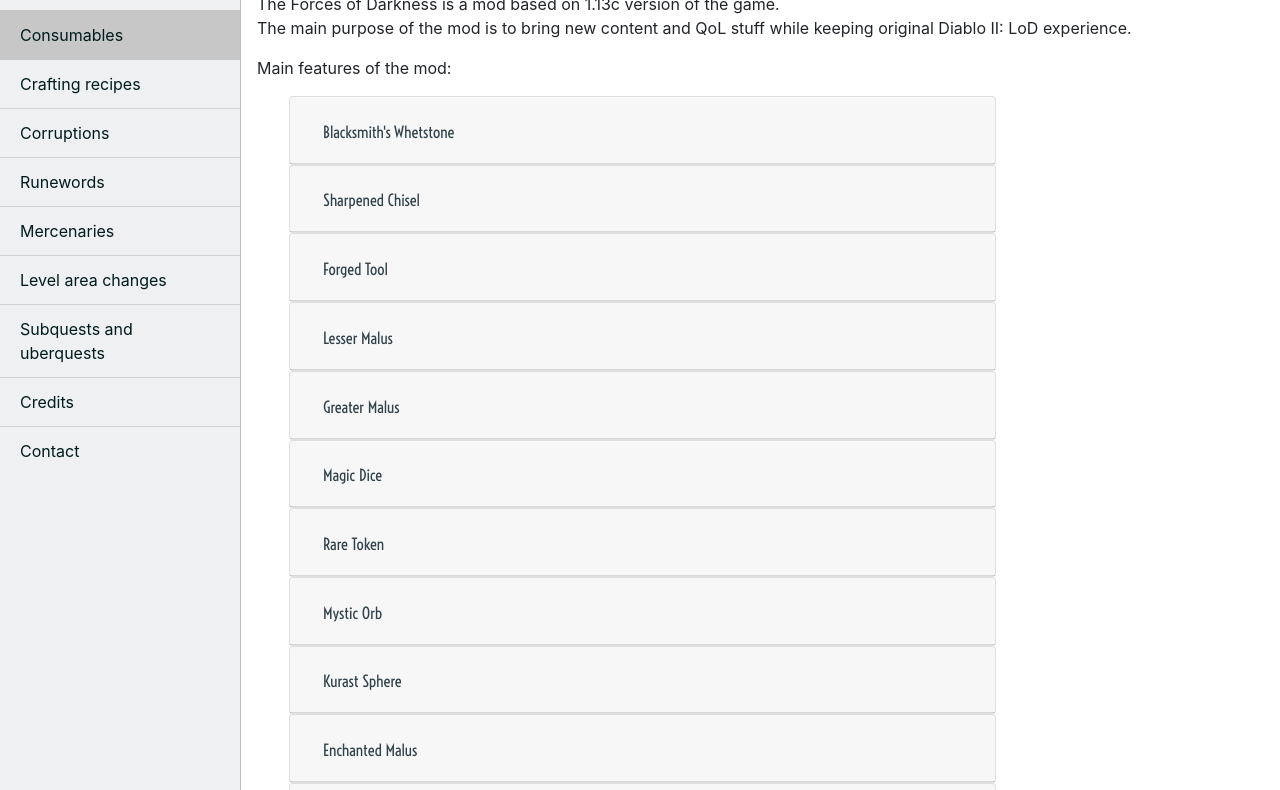
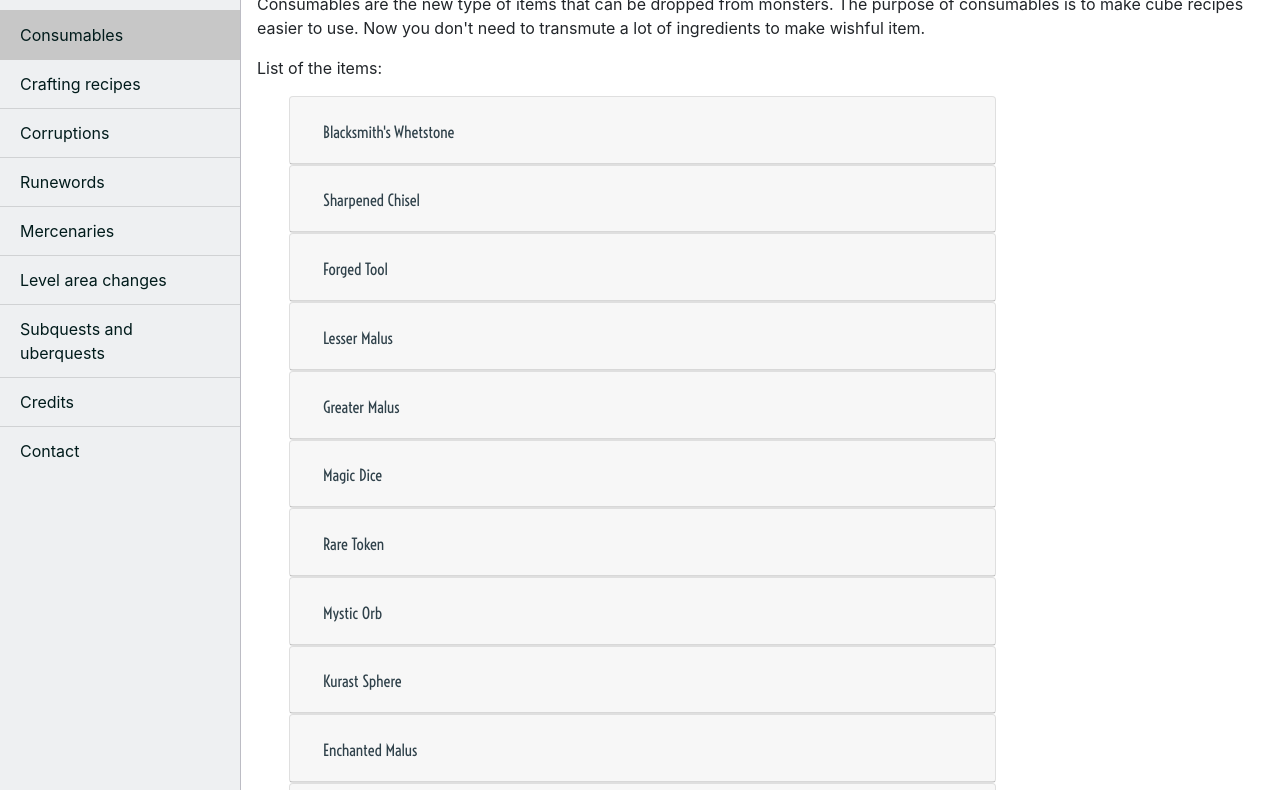
Before and after one commit to sweetcarolinahoney/sweetcarolinahoney.github.io, a website: page consumables.html in a window 1280 px wide. Shown: the part 145-935 px from the top of the page. Drawn offline with Linux system fonts and the light colour scheme.

Commit message:
Update consumables.html

```diff
--- a/consumables.html
+++ b/consumables.html
@@ -77,8 +77,8 @@
 
       <div class="container-fluid mx-3">
         <h1 class="mt-4">Consumables</h1>
-		<p>The Forces of Darkness is a mod based on 1.13c version of the game.<br>The main purpose of the mod is to bring new content and QoL stuff while keeping original Diablo II: LoD experience.</p>
-		<p>Main features of the mod:</p>
+		<p>Consumables are the new type of items that can be dropped from monsters. The purpose of consumables is to make cube recipes easier to use. Now you don't need to transmute a lot of ingredients to make wishful item.</p>
+		<p>List of the items:</p>
 		<div class="jumbotron">
 			<div class="accordion-flush">
 
```
